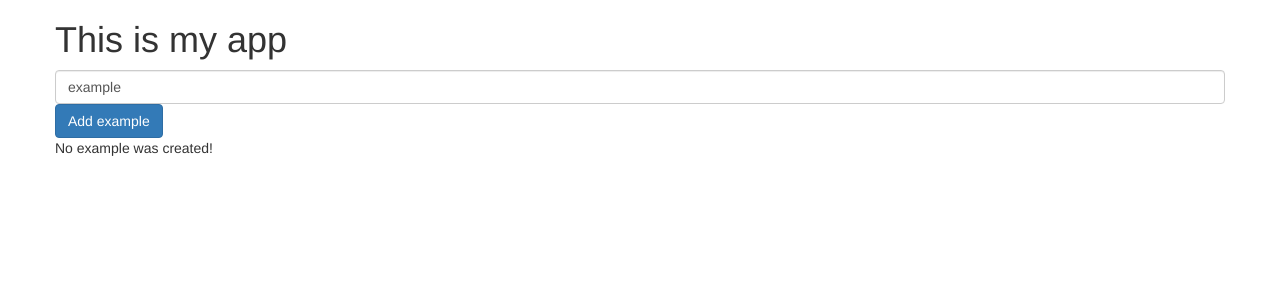
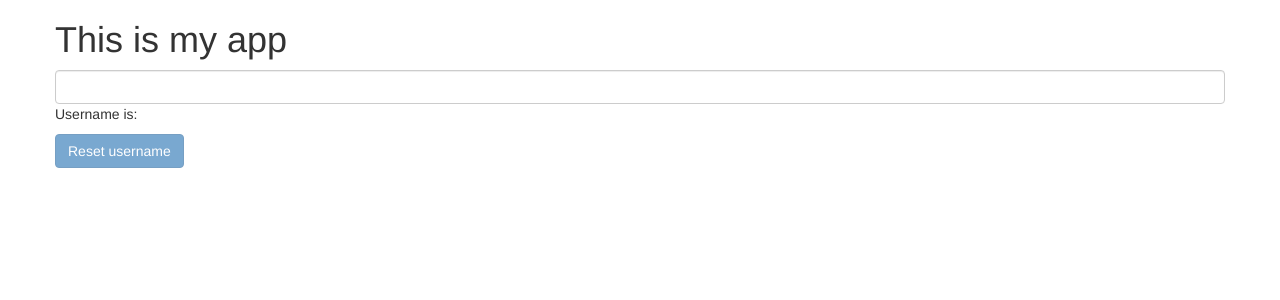
Before and after one commit to mavalroot/learning-angular, an Angular app: page / in a window 1280 px wide. Shown: the top 300 px of the page. Built offline with nearby package versions, Linux system fonts and the light colour scheme.

Commit message:
Finished assignment

```diff
--- a/src/app/app.component.html
+++ b/src/app/app.component.html
@@ -1,6 +1,7 @@
 <div class="container">
     <div class="row">
         <h1>This is my app</h1>
-        <app-example></app-example>
+        <!-- <app-example></app-example> -->
+        <app-user></app-user>
     </div>
 </div>
--- a/src/app/app.module.ts
+++ b/src/app/app.module.ts
@@ -6,13 +6,15 @@
 import { SuccessAlertComponent } from './success-alert/success-alert.component';
 import { ExampleComponent } from './example/example.component';
 import { FormsModule } from '@angular/forms';
+import { UserComponent } from './user/user.component';
 
 @NgModule({
   declarations: [
     AppComponent,
     WarningAlertComponent,
     SuccessAlertComponent,
-    ExampleComponent
+    ExampleComponent,
+    UserComponent
   ],
   imports: [
     BrowserModule,
--- /dev/null
+++ b/src/app/user/user.component.html
@@ -0,0 +1,11 @@
+<input
+    type="text"
+    class="form-control"
+    [(ngModel)]="userName" />
+
+<p>Username is: {{ userName }}</p>
+
+<button
+    class="btn btn-primary"
+    [disabled]="isUserNameEmpty()"
+    (click)="resetUsername()">Reset username</button>
--- /dev/null
+++ b/src/app/user/user.component.ts
@@ -0,0 +1,25 @@
+import { Component, OnInit } from '@angular/core';
+
+@Component({
+    selector: 'app-user',
+    templateUrl: './user.component.html',
+    styleUrls: ['./user.component.css']
+})
+export class UserComponent implements OnInit {
+
+    userName: string = '';
+
+    constructor() { }
+
+    ngOnInit() {
+    }
+
+    resetUsername() {
+        this.userName = '';
+    }
+
+    isUserNameEmpty() {
+        return this.userName == '';
+    }
+
+}
```
Also changed, not shown: assignments/02.md (+1 -1 lines), src/app/user/user.component.css (added).
